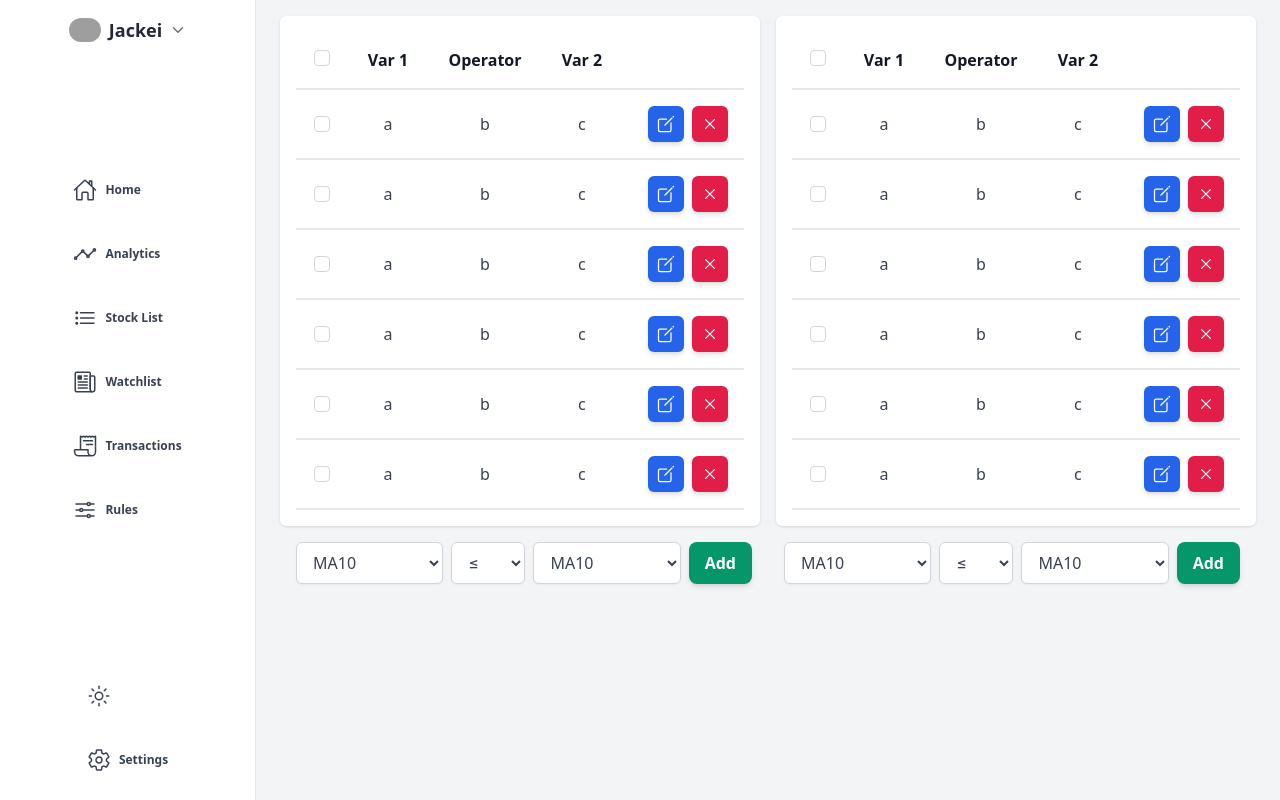
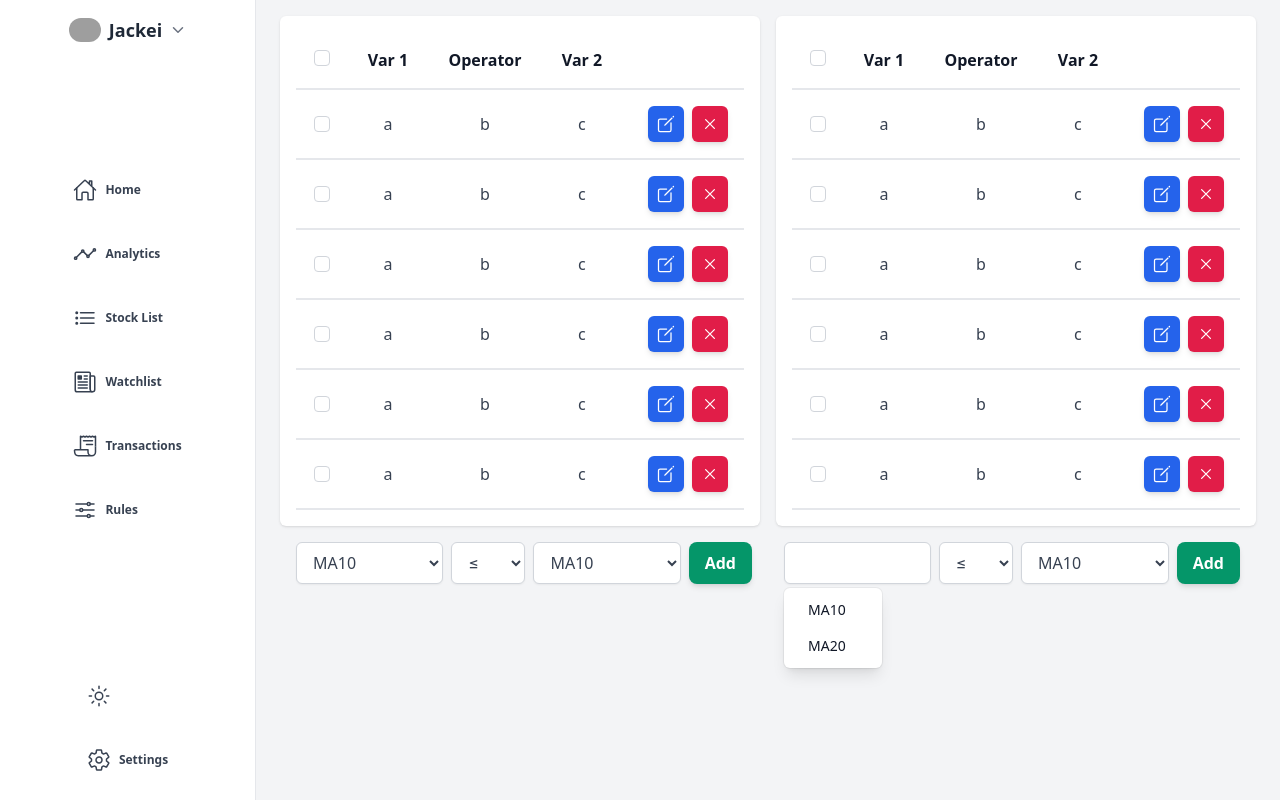
Before and after one commit to audreylai/wallstreetbeggars, a Flask app: page /rules in a window 1280 px wide. Run offline with Flask 2, Linux system fonts and the light colour scheme; grey boxes are pictures that could not be loaded.

Commit message:
styles for dropdown input for rules page

```diff
--- a/static/tailwind/output.css
+++ b/static/tailwind/output.css
@@ -615,6 +615,10 @@ video {
   top: 0px;
 }
 
+.z-10 {
+  z-index: 10;
+}
+
 .col-span-6 {
   grid-column: span 6 / span 6;
 }
@@ -652,6 +656,14 @@ video {
   margin-left: auto;
 }
 
+.mt-1 {
+  margin-top: 0.25rem;
+}
+
+.ml-3 {
+  margin-left: 0.75rem;
+}
+
 .block {
   display: block;
 }
@@ -720,6 +732,10 @@ video {
   height: 25%;
 }
 
+.max-h-56 {
+  max-height: 14rem;
+}
+
 .w-8 {
   width: 2rem;
 }
@@ -764,6 +780,12 @@ video {
   width: 50%;
 }
 
+.w-fit {
+  width: -webkit-fit-content;
+  width: -moz-fit-content;
+  width: fit-content;
+}
+
 .flex-1 {
   flex: 1 1 0%;
 }
@@ -786,6 +808,13 @@ video {
 
 .cursor-pointer {
   cursor: pointer;
+}
+
+.select-none {
+  -webkit-user-select: none;
+     -moz-user-select: none;
+      -ms-user-select: none;
+          user-select: none;
 }
 
 .resize {
@@ -926,6 +955,12 @@ video {
   overflow-y: scroll;
 }
 
+.truncate {
+  overflow: hidden;
+  text-overflow: ellipsis;
+  white-space: nowrap;
+}
+
 .whitespace-nowrap {
   white-space: nowrap;
 }
@@ -1136,6 +1171,14 @@ video {
 
 .pb-1 {
   padding-bottom: 0.25rem;
+}
+
+.pr-9 {
+  padding-right: 2.25rem;
+}
+
+.pr-4 {
+  padding-right: 1rem;
 }
 
 .text-center {
@@ -1348,6 +1391,27 @@ video {
   --tw-shadow: 0 4px 6px -1px rgb(0 0 0 / 0.1), 0 2px 4px -2px rgb(0 0 0 / 0.1);
   --tw-shadow-colored: 0 4px 6px -1px var(--tw-shadow-color), 0 2px 4px -2px var(--tw-shadow-color);
   box-shadow: var(--tw-ring-offset-shadow, 0 0 #0000), var(--tw-ring-shadow, 0 0 #0000), var(--tw-shadow);
+}
+
+.shadow-lg {
+  --tw-shadow: 0 10px 15px -3px rgb(0 0 0 / 0.1), 0 4px 6px -4px rgb(0 0 0 / 0.1);
+  --tw-shadow-colored: 0 10px 15px -3px var(--tw-shadow-color), 0 4px 6px -4px var(--tw-shadow-color);
+  box-shadow: var(--tw-ring-offset-shadow, 0 0 #0000), var(--tw-ring-shadow, 0 0 #0000), var(--tw-shadow);
+}
+
+.ring-1 {
+  --tw-ring-offset-shadow: var(--tw-ring-inset) 0 0 0 var(--tw-ring-offset-width) var(--tw-ring-offset-color);
+  --tw-ring-shadow: var(--tw-ring-inset) 0 0 0 calc(1px + var(--tw-ring-offset-width)) var(--tw-ring-color);
+  box-shadow: var(--tw-ring-offset-shadow), var(--tw-ring-shadow), var(--tw-shadow, 0 0 #0000);
+}
+
+.ring-black {
+  --tw-ring-opacity: 1;
+  --tw-ring-color: rgb(0 0 0 / var(--tw-ring-opacity));
+}
+
+.ring-opacity-5 {
+  --tw-ring-opacity: 0.05;
 }
 
 .filter {
@@ -1446,6 +1510,11 @@ video {
   background-color: rgb(244 244 245 / var(--tw-bg-opacity));
 }
 
+.hover\:bg-indigo-500:hover {
+  --tw-bg-opacity: 1;
+  background-color: rgb(99 102 241 / var(--tw-bg-opacity));
+}
+
 .hover\:text-gray-900:hover {
   --tw-text-opacity: 1;
   color: rgb(17 24 39 / var(--tw-text-opacity));
@@ -1459,6 +1528,11 @@ video {
 .hover\:text-blue-500:hover {
   --tw-text-opacity: 1;
   color: rgb(59 130 246 / var(--tw-text-opacity));
+}
+
+.hover\:text-white:hover {
+  --tw-text-opacity: 1;
+  color: rgb(255 255 255 / var(--tw-text-opacity));
 }
 
 .focus\:z-10:focus {
@@ -1695,6 +1769,13 @@ video {
   color: rgb(113 113 122 / var(--tw-text-opacity));
 }
 
+@media (min-width: 640px) {
+  .sm\:text-sm {
+    font-size: 0.875rem;
+    line-height: 1.25rem;
+  }
+}
+
 @media (min-width: 1024px) {
   .lg\:static {
     position: static;
--- a/templates/rules.html
+++ b/templates/rules.html
@@ -1,5 +1,10 @@
 {% extends "base.html" %} {% block title %} Home {% endblock %} {% block content
 %}
+<style>
+	input::-webkit-calendar-picker-indicator {
+		opacity: 0;
+	}
+</style>
 <div
   class="flex flex-col w-screen h-screen px-6 py-4 bg-gray-100 dark:bg-zinc-900"
 >
@@ -159,11 +164,28 @@
       </button>
     </div>
     <div class="flex p-4 space-x-2">
-      <select
-        class="block w-2/6 px-3 py-2 text-gray-700 bg-white border border-gray-300 rounded-md shadow-sm focus:outline-none focus:ring-primary-500 focus:border-primary-500 dark:bg-zinc-800 dark:border-zinc-600 dark:text-zinc-300"
-      >
-        <option value="MA10">MA10</option>
-      </select>
+			<div class="w-2/6">
+				<input list="term1" class="block w-full px-3 py-2 text-gray-700 bg-white border border-gray-300 rounded-md shadow-sm w focus:outline-none focus:ring-primary-500 focus:border-primary-500 dark:bg-zinc-800 dark:border-zinc-600 dark:text-zinc-300"
+				/>
+				<div class="absolute z-10 mt-1 bg-white rounded-md shadow-lg w-fit">
+					<ul tabindex="-1" class="py-1 overflow-auto text-base rounded-md max-h-56 ring-1 ring-black ring-opacity-5 focus:outline-none sm:text-sm">
+							<li id="listbox-item-0" role="option" class="relative py-2 pl-3 text-gray-900 cursor-default select-none hover:bg-indigo-500 hover:text-white pr-9">
+									<div class="flex items-center">
+											<span class="block ml-3 font-normal truncate">
+													MA10
+											</span>
+									</div>
+							</li>
+							<li id="listbox-item-1" role="option" class="relative py-2 pl-3 text-gray-900 cursor-default select-none hover:bg-indigo-500 hover:text-white pr-9">
+									<div class="flex items-center">
+											<span class="block ml-3 font-normal truncate">
+													MA20
+											</span>
+									</div>
+							</li>
+					</ul>
+				</div>
+			</div>
       <select
 				class="block w-1/6 px-3 py-2 text-gray-700 bg-white border border-gray-300 rounded-md shadow-sm focus:outline-none focus:ring-primary-500 focus:border-primary-500 dark:bg-zinc-800 dark:border-zinc-600 dark:text-zinc-300"
       >
```
